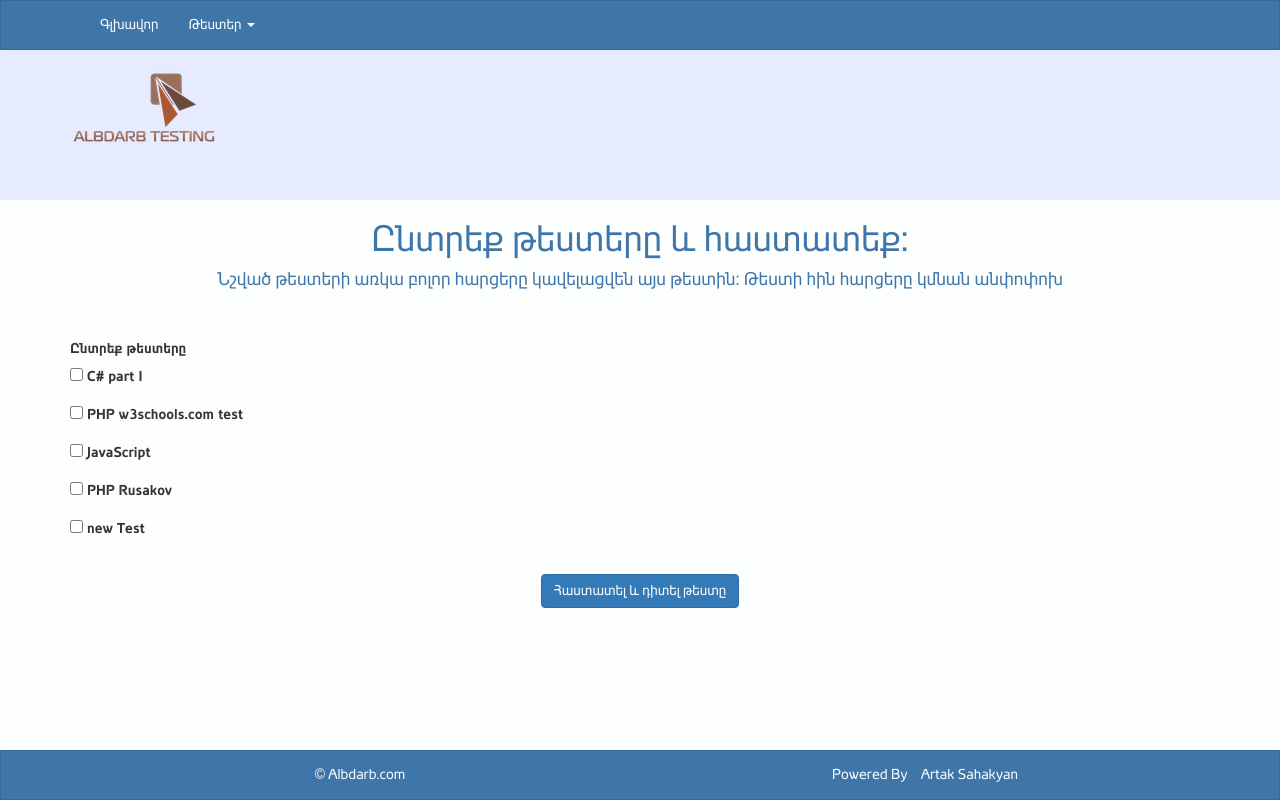
After one commit to sahartak/albdarb-testing, a CodeIgniter app: page /database/index.php/admin/import_tests/1 in a window 1280 px wide. The commit adds this page. Run offline with CodeIgniter, Linux system fonts and the light colour scheme; the visitor is signed in with stand-in values (Sample User, id 1); data comes from the database, SQL or seed files in the repository; some web fonts are replaced.

Commit message:
importing questions from another tests

```diff
--- a/z59_application/controllers/Admin.php
+++ b/z59_application/controllers/Admin.php
@@ -144,4 +144,21 @@ class Admin extends CI_Controller {
 		redirect($_SERVER['HTTP_REFERER']);
 	}
 
+	public function import_tests($test_id = 0) {
+		if(!$test_id || !($current_test = $this->test_model->check_test_exist($test_id))) {
+			show_404();
+		}
+		$this->form_validation->set_rules($this->admin_model->get_import_tests_rules());
+		if ($this->form_validation->run()) {
+			$test_ides = $this->input->post('tests');
+			foreach($test_ides as $id) {
+				$questions = $this->test_model->get_test_questions($id);
+				$this->admin_model->import_test_questions($test_id, $questions);
+			}
+			redirect(site_url('admin/view_test/'.$test_id));
+		}
+		$tests = $this->test_model->get_tests(['id <>' => $test_id]);
+		$this->view_load->load('import_tests', compact('current_test', 'tests'));
+	}
+
 }
--- a/z59_application/models/Test_model.php
+++ b/z59_application/models/Test_model.php
@@ -16,7 +16,7 @@ class Test_model extends CI_Model {
 		return array();
 	}
 
-	private function get_test_questions($test_id, $where = null) {
+	public function get_test_questions($test_id, $where = null) {
 		$questions = array();
 		$this->db->select('questions.*, categories.name as category_name, difficulty.difficulty_name');
 		$this->db->join('categories','categories.id=questions.category','left');
--- a/z59_application/views/admin/add_question_view.php
+++ b/z59_application/views/admin/add_question_view.php
@@ -2,6 +2,9 @@
 
 <div class="container">
 	<div class="row"><h1 class="page_title">Ավելացնել Հարց</h1><br /></div>
+    <div class="row">
+        <a href="<?=site_url('admin/import_tests/'.$test['id'])?>"><h3>Ներմուծել հարցերը այլ թեստերից</h3></a>
+    </div>
 <?php
 	echo validation_errors();
 	echo form_open('',array('id' => 'question_form'));
--- /dev/null
+++ b/z59_application/views/admin/import_tests_view.php
@@ -0,0 +1,34 @@
+<?php defined('BASEPATH') OR exit('No direct script access allowed'); ?>
+
+<div class="container">
+	<div class="row">
+		<h1 class="page_title">Ընտրեք թեստերը և հաստատեք:</h1>
+		<h4>Նշված թեստերի առկա բոլոր հարցերը կավելացվեն այս թեստին: Թեստի հին հարցերը կմնան անփոփոխ</h4>
+	</div>
+	<?php
+	echo validation_errors();
+	echo form_open();
+	?>
+
+	<br /><br />
+
+	<div class="row">
+		<div class="col-sm-12"><label for="answer_mode">Ընտրեք թեստերը</label></div>
+		<div class="col-sm-12">
+			<?php foreach($tests as $test):?>
+				<p>
+					<label><input type="checkbox" name="tests[]" value="<?=$test['id']?>" /> <?=$test['name']?></label>
+				</p>
+			<?php endforeach?>
+		</div>
+	</div>
+
+	<div class="row">
+		<div class="col-sm-12 align_center">
+			<input type="submit" class="btn btn-primary" value="Հաստատել և դիտել թեստը" />
+		</div>
+	</div>
+	</form>
+</div>
+
+</div>
```
Also changed, not shown: z59_application/models/Admin_model.php (+42 -5 lines). Lines whose indentation alone changed are shown as unchanged.
